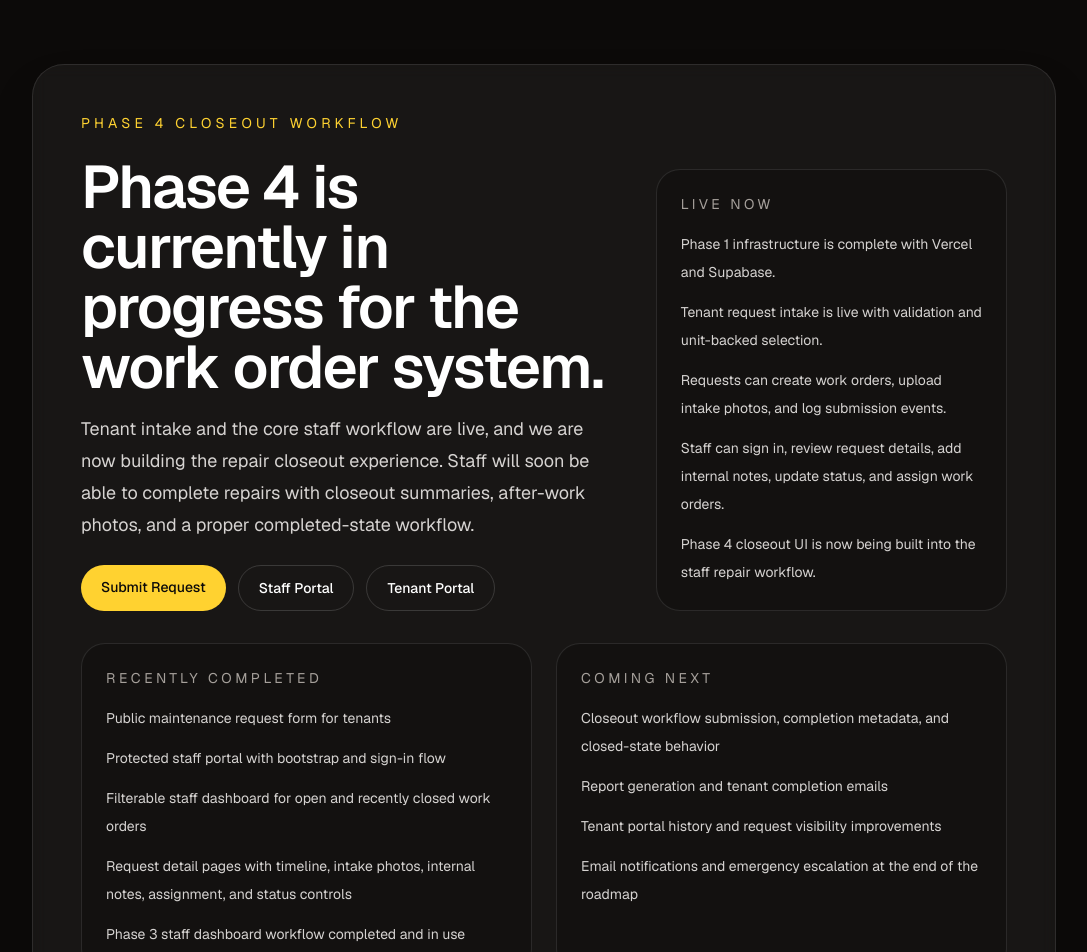
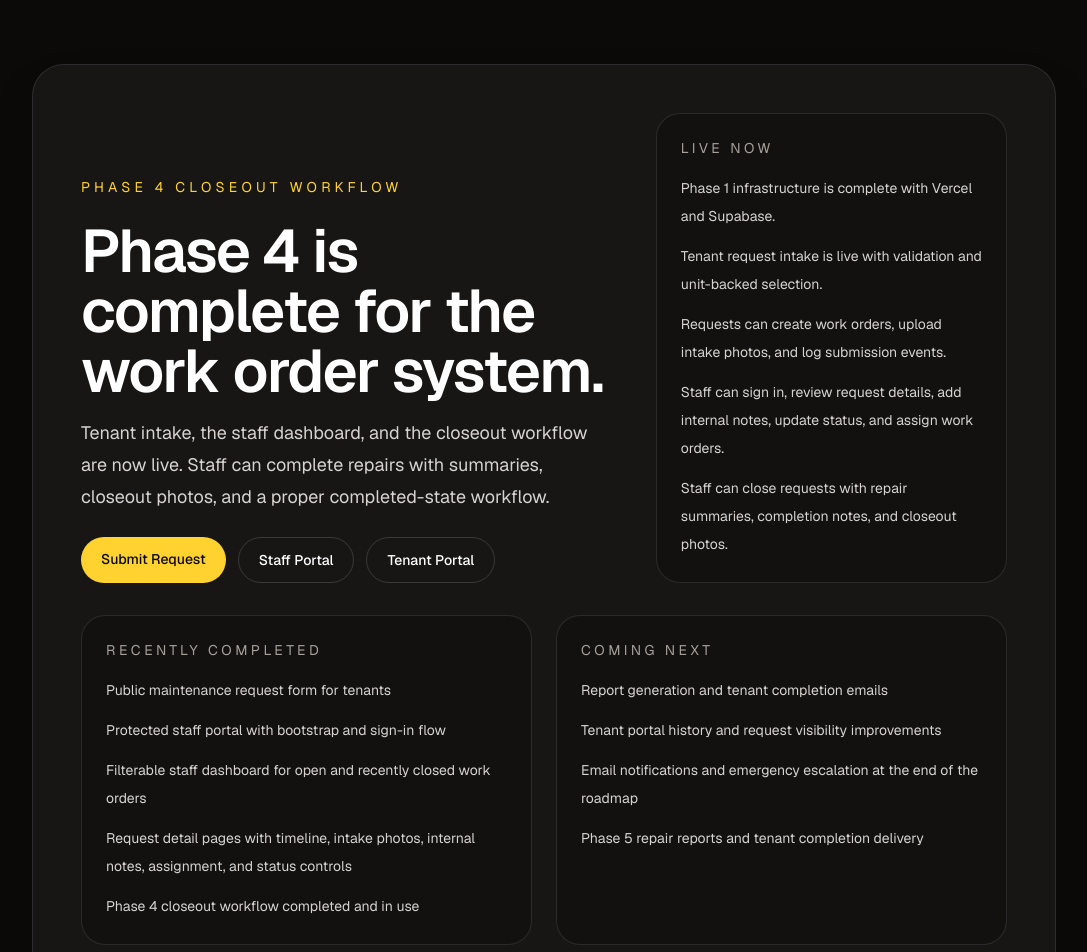
Before and after one commit to chris96/WorkOrderSoftware, a Next.js app: page / in a window 1280 px wide. Shown: the top 952 px of the page, without its empty margins (96-1183 px from the left). Built offline with nearby package versions, Linux system fonts and the light colour scheme.

Commit message:
Update homepage for Phase 4 completion

```diff
--- a/src/app/page.tsx
+++ b/src/app/page.tsx
@@ -17,13 +17,12 @@ export default function Home() {
             </p>
             <div className="space-y-4">
               <h1 className="max-w-2xl text-4xl font-semibold tracking-tight text-white md:text-6xl">
-                Phase 4 is currently in progress for the work order system.
+                Phase 4 is complete for the work order system.
               </h1>
               <p className="max-w-2xl text-lg leading-8 text-stone-300">
-                Tenant intake and the core staff workflow are live, and we are now
-                building the repair closeout experience. Staff will soon be able to
-                complete repairs with closeout summaries, after-work photos, and a
-                proper completed-state workflow.
+                Tenant intake, the staff dashboard, and the closeout workflow are
+                now live. Staff can complete repairs with summaries, closeout
+                photos, and a proper completed-state workflow.
               </p>
             </div>
             <div className="flex flex-wrap gap-3">
@@ -48,7 +47,7 @@ export default function Home() {
               <li>Tenant request intake is live with validation and unit-backed selection.</li>
               <li>Requests can create work orders, upload intake photos, and log submission events.</li>
               <li>Staff can sign in, review request details, add internal notes, update status, and assign work orders.</li>
-              <li>Phase 4 closeout UI is now being built into the staff repair workflow.</li>
+              <li>Staff can close requests with repair summaries, completion notes, and closeout photos.</li>
             </ul>
           </section>
         </div>
@@ -63,7 +62,7 @@ export default function Home() {
               <li>Protected staff portal with bootstrap and sign-in flow</li>
               <li>Filterable staff dashboard for open and recently closed work orders</li>
               <li>Request detail pages with timeline, intake photos, internal notes, assignment, and status controls</li>
-              <li>Phase 3 staff dashboard workflow completed and in use</li>
+              <li>Phase 4 closeout workflow completed and in use</li>
             </ul>
           </div>
 
@@ -72,10 +71,10 @@ export default function Home() {
               Coming Next
             </h2>
             <ul className="mt-4 space-y-3 text-sm leading-7 text-stone-300">
-              <li>Closeout workflow submission, completion metadata, and closed-state behavior</li>
               <li>Report generation and tenant completion emails</li>
               <li>Tenant portal history and request visibility improvements</li>
               <li>Email notifications and emergency escalation at the end of the roadmap</li>
+              <li>Phase 5 repair reports and tenant completion delivery</li>
             </ul>
           </div>
         </section>
@@ -83,7 +82,7 @@ export default function Home() {
         <footer className="mt-10 flex flex-col gap-2 border-t border-white/10 pt-6 text-sm text-stone-400 md:flex-row md:items-center md:justify-between">
           <p>This application is currently under development.</p>
           <p>
-            Status: Phase 4 in progress as of {currentDate}
+            Status: Phase 4 complete as of {currentDate}
           </p>
         </footer>
       </div>
```
